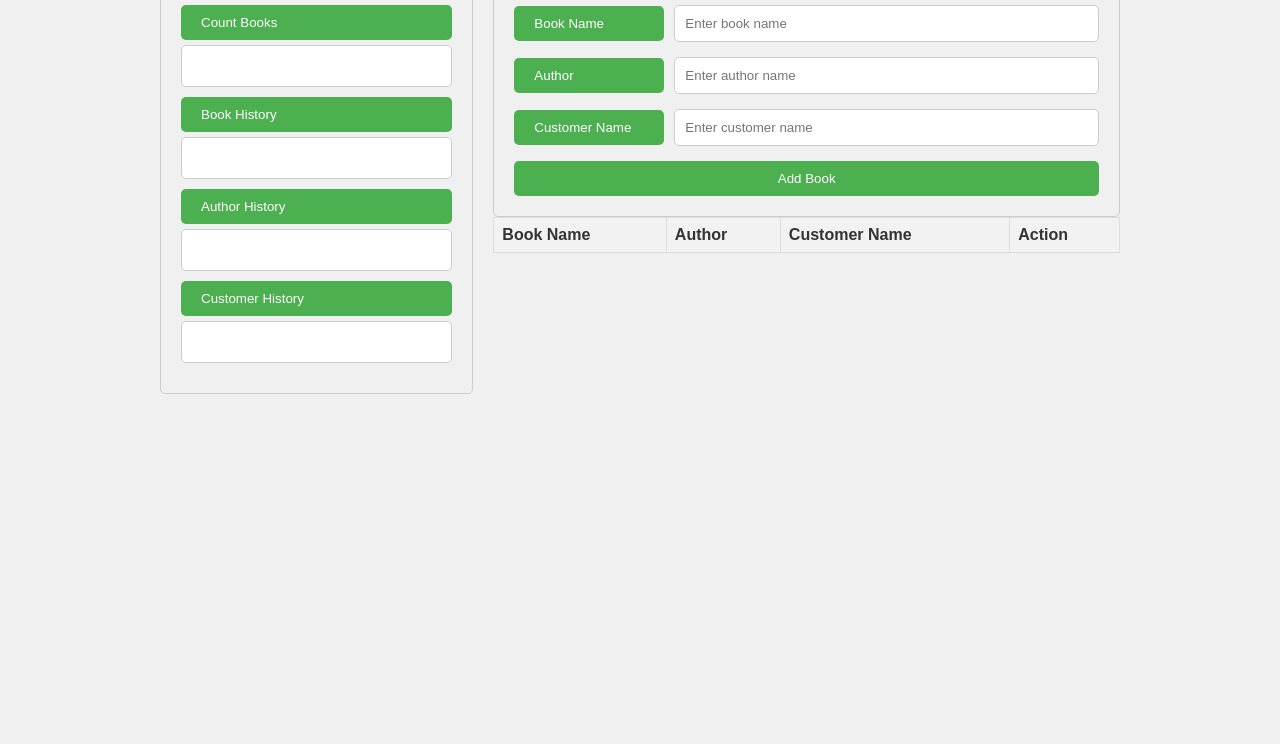
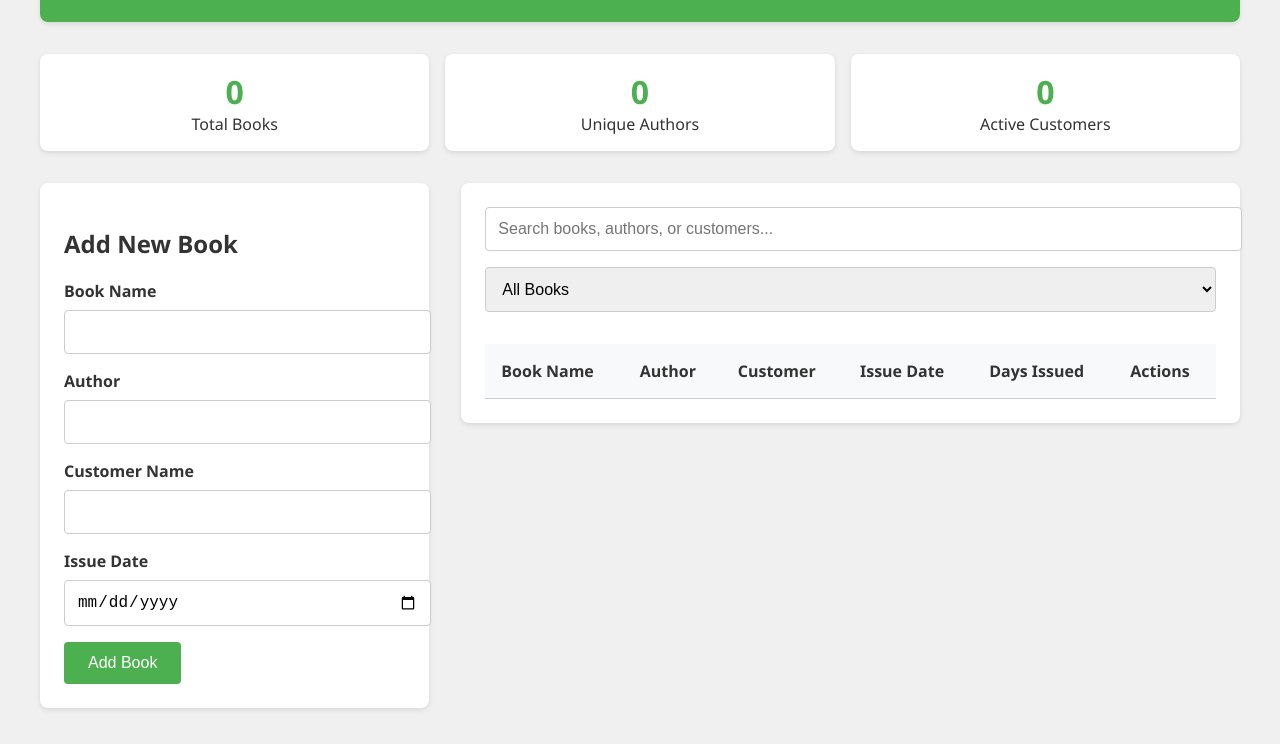
Before and after one commit to KattamanchiHemanthKumar/Literary-Log, a plain HTML site: page index.html in a window 1280 px wide. Shown: the part 116-860 px from the top of the page. Before the commit the page ends 800 px from the top, so only its background shows below. Drawn offline with Linux system fonts and the light colour scheme.

Commit message:
Add files via upload

```diff
--- a/index.html
+++ b/index.html
@@ -3,58 +3,79 @@
 <head>
     <meta charset="UTF-8">
     <meta name="viewport" content="width=device-width, initial-scale=1.0">
-    <title>Literary Log</title>
     <link rel="stylesheet" href="style.css">
+    <title>SmartLiber Pro</title>
 </head>
 <body>
-    <div class="container mt-4">
-        <h1>Literary Log</h1>
-        <div class="grid-container">
-            <div class="history-container">
-                <div class="history-item">
-                    <button id="countButton">Count Books</button>
-                    <div id="countHistory"></div>
+    <div class="container">
+        <div class="header">
+            <h1>📚 SmartLiber Pro</h1>
         </div>
-                <div class="history-item">
-                    <button id="historyButton">Book History</button>
-                    <div id="bookHistory"></div>
+
+        <div class="stats-container">
+            <div class="stat-card">
+                <div class="stat-number" id="totalBooks">0</div>
+                <div>Total Books</div>
             </div>
-                <div class="history-item">
-                    <button id="authorHistoryButton">Author History</button>
-                    <div id="authorHistory"></div>
+            <div class="stat-card">
+                <div class="stat-number" id="totalAuthors">0</div>
+                <div>Unique Authors</div>
             </div>
-                <div class="history-item">
-                    <button id="customerHistoryButton">Customer History</button>
-                    <div id="customerHistory"></div>
+            <div class="stat-card">
+                <div class="stat-number" id="totalCustomers">0</div>
+                <div>Active Customers</div>
             </div>
         </div>
 
-            <div class="book-container">
-                <form id="libraryForm" class="form-container">
+        <div class="grid-container">
+            <div class="side-panel">
+                <div class="card">
+                    <h2>Add New Book</h2>
+                    <form id="libraryForm">
                         <div class="form-group">
-                        <button type="button" class="form-label">Book Name</button>
-                        <input type="text" class="form-control" id="bookName" placeholder="Enter book name">
+                            <label for="bookName">Book Name</label>
+                            <input type="text" id="bookName" class="form-control" required>
                         </div>
                         <div class="form-group">
-                        <button type="button" class="form-label">Author</button>
-                        <input type="text" class="form-control" id="author" placeholder="Enter author name">
+                            <label for="author">Author</label>
+                            <input type="text" id="author" class="form-control" required>
                         </div>
                         <div class="form-group">
-                        <button type="button" class="form-label">Customer Name</button>
-                        <input type="text" class="form-control" id="customerName" placeholder="Enter customer name">
+                            <label for="customerName">Customer Name</label>
+                            <input type="text" id="customerName" class="form-control" required>
+                        </div>
+                        <div class="form-group">
+                            <label for="issueDate">Issue Date</label>
+                            <input type="date" id="issueDate" class="form-control" required>
                         </div>
                         <button type="submit" class="btn btn-primary">Add Book</button>
                     </form>
+                    <div id="message" class="message"></div>
+                </div>
+            </div>
 
-                <div id="message" class="message"></div>
-
-                <table class="table mt-4">
+            <div class="main-content">
+                <div class="card">
+                    <div class="search-container">
+                        <input type="text" id="searchInput" class="form-control" placeholder="Search books, authors, or customers...">
+                    </div>
+                    <div class="filter-container">
+                        <select id="filterType" class="form-control">
+                            <option value="all">All Books</option>
+                            <option value="overdue">Overdue Books</option>
+                            <option value="recent">Recently Added</option>
+                        </select>
+                    </div>
+                    <div class="table-responsive">
+                        <table>
                             <thead>
                                 <tr>
                                     <th>Book Name</th>
                                     <th>Author</th>
-                            <th>Customer Name</th>
-                            <th>Action</th>
+                                    <th>Customer</th>
+                                    <th>Issue Date</th>
+                                    <th>Days Issued</th>
+                                    <th>Actions</th>
                                 </tr>
                             </thead>
                             <tbody id="tableBody"></tbody>
@@ -62,6 +83,8 @@
                     </div>
                 </div>
             </div>
+        </div>
+    </div>
 
 <script src="script.js"></script>
 </body>
--- a/script.js
+++ b/script.js
@@ -1,125 +1,119 @@
 document.addEventListener('DOMContentLoaded', () => {
     const libraryForm = document.getElementById('libraryForm');
-    const bookNameInput = document.getElementById('bookName');
-    const authorInput = document.getElementById('author');
-    const customerNameInput = document.getElementById('customerName');
     const tableBody = document.getElementById('tableBody');
     const messageDiv = document.getElementById('message');
-    const countButton = document.getElementById('countButton');
-    const historyButton = document.getElementById('historyButton');
-    const customerHistoryButton = document.getElementById('customerHistoryButton');
-    const authorHistoryButton = document.getElementById('authorHistoryButton'); // New button for author history
-    const countHistory = document.getElementById('countHistory');
-    const bookHistory = document.getElementById('bookHistory');
-    const customerHistory = document.getElementById('customerHistory');
-    const authorHistory = document.getElementById('authorHistory'); // New element for author history
+    const searchInput = document.getElementById('searchInput');
+    const filterType = document.getElementById('filterType');
 
-    // Array to store book data, with each entry including a "removed" status
-    const books = [];
-    const authors = []; // Array to keep track of authors
+    let books = JSON.parse(localStorage.getItem('books')) || [];
+
+    function updateStats() {
+        const activeBooks = books.filter(book => !book.returned);
+        const uniqueAuthors = [...new Set(books.map(book => book.author))];
+        const uniqueCustomers = [...new Set(books.filter(book => !book.returned).map(book => book.customerName))];
+
+        document.getElementById('totalBooks').textContent = activeBooks.length;
+        document.getElementById('totalAuthors').textContent = uniqueAuthors.length;
+        document.getElementById('totalCustomers').textContent = uniqueCustomers.length;
+    }
+
+    function showMessage(text, type) {
+        messageDiv.textContent = text;
+        messageDiv.className = `message ${type}`;
+        messageDiv.style.display = 'block';
+        setTimeout(() => {
+            messageDiv.style.display = 'none';
+        }, 3000);
+    }
+
+    function calculateDaysIssued(issueDate) {
+        const difference = new Date().getTime() - new Date(issueDate).getTime();
+        return Math.ceil(difference / (1000 * 3600 * 24));
+    }
+
+    function addBookToTable(book) {
+        const daysIssued = calculateDaysIssued(book.issueDate);
+        const row = document.createElement('tr');
+        row.innerHTML = `
+            <td>${book.bookName}</td>
+            <td>${book.author}</td>
+            <td>${book.customerName}</td>
+            <td>${new Date(book.issueDate).toLocaleDateString()}</td>
+            <td>${daysIssued} days</td>
+            <td>
+                <button class="btn btn-danger btn-sm return-book">Return</button>
+            </td>
+        `;
+
+        if (daysIssued > 14) {
+            row.style.backgroundColor = '#fff3cd';
+        }
+
+        row.querySelector('.return-book').addEventListener('click', () => {
+            book.returned = true;
+            row.remove();
+            localStorage.setItem('books', JSON.stringify(books));
+            updateStats();
+            showMessage('Book returned successfully!', 'success');
+        });
+
+        tableBody.appendChild(row);
+    }
+
+    function filterAndDisplayBooks() {
+        const searchTerm = searchInput.value.toLowerCase();
+        const filterValue = filterType.value;
+
+        tableBody.innerHTML = '';
+
+        let filteredBooks = books.filter(book => !book.returned);
+
+        if (filterValue === 'overdue') {
+            filteredBooks = filteredBooks.filter(book =>
+                calculateDaysIssued(book.issueDate) > 14
+            );
+        } else if (filterValue === 'recent') {
+            filteredBooks = filteredBooks.filter(book =>
+                calculateDaysIssued(book.issueDate) <= 7
+            );
+        }
+
+        if (searchTerm) {
+            filteredBooks = filteredBooks.filter(book =>
+                book.bookName.toLowerCase().includes(searchTerm) ||
+                book.author.toLowerCase().includes(searchTerm) ||
+                book.customerName.toLowerCase().includes(searchTerm)
+            );
+        }
+
+        filteredBooks.forEach(addBookToTable);
+    }
 
     libraryForm.addEventListener('submit', (event) => {
         event.preventDefault();
 
-        const bookName = bookNameInput.value;
-        const author = authorInput.value;
-        const customerName = customerNameInput.value;
+        const newBook = {
+            bookName: document.getElementById('bookName').value,
+            author: document.getElementById('author').value,
+            customerName: document.getElementById('customerName').value,
+            issueDate: document.getElementById('issueDate').value,
+            returned: false
+        };
 
-        if (bookName && author && customerName) {
-            const newBook = {
-                bookName: bookName,
-                author: author,
-                customerName: customerName,
-                removed: false  // Track if the book is removed
-            };
-            books.push(newBook);
+        books.push(newBook);
+        localStorage.setItem('books', JSON.stringify(books));
 
-            // Add author to the authors array if it's not already included
-            if (!authors.includes(author)) {
-                authors.push(author);
-            }
+        addBookToTable(newBook);
+        updateStats();
 
-            addBookToTable(newBook);
-
-            // Clear form fields
-            bookNameInput.value = '';
-            authorInput.value = '';
-            customerNameInput.value = '';
-
-            // Display success message
-            messageDiv.textContent = 'Book added successfully!';
-            setTimeout(() => {
-                messageDiv.textContent = '';
-            }, 2000);
-        } else {
-            // Display error message
-            messageDiv.textContent = 'Please fill in all fields.';
-            setTimeout(() => {
-                messageDiv.textContent = '';
-            }, 2000);
-        }
+        libraryForm.reset();
+        showMessage('Book added successfully!', 'success');
     });
 
-    // Function to add a book to the table
-    function addBookToTable(book) {
-        const newRow = document.createElement('tr');
-        newRow.innerHTML = `
-            <td>${book.bookName}</td>
-            <td>${book.author}</td>
-            <td>${book.customerName}</td>
-            <td><button class="remove-book">Remove</button></td>
-        `;
-        tableBody.appendChild(newRow);
+    searchInput.addEventListener('input', filterAndDisplayBooks);
+    filterType.addEventListener('change', filterAndDisplayBooks);
 
-        // Event listener to remove a book
-        newRow.querySelector('.remove-book').addEventListener('click', () => {
-            book.removed = true;  // Mark the book as removed in the array
-            newRow.remove();
-
-            // Remove the author from authors array if there are no more books by that author
-            const authorBooks = books.filter(b => b.author === book.author && !b.removed);
-            if (authorBooks.length === 0) {
-                const authorIndex = authors.indexOf(book.author);
-                if (authorIndex !== -1) {
-                    authors.splice(authorIndex, 1);
-                }
-            }
-        });
-    }
-
-    // Count Books
-    countButton.addEventListener('click', () => {
-        const activeBooks = books.filter(book => !book.removed).length;
-        countHistory.textContent = `Total Books: ${activeBooks}`;
-    });
-
-    // Display Book History
-    historyButton.addEventListener('click', () => {
-        let historyString = '';
-        books.forEach(book => {
-            if (!book.removed) {
-                historyString += `<p>${book.bookName} by ${book.author} issued to ${book.customerName}</p>`;
-            }
-        });
-        bookHistory.innerHTML = historyString;
-    });
-
-    // Display Customer History (includes removed books)
-    customerHistoryButton.addEventListener('click', () => {
-        const customers = [...new Set(books.map(book => book.customerName))];
-        let historyString = '';
-        customers.forEach(customer => {
-            historyString += `<p>${customer}</p>`;
-        });
-        customerHistory.innerHTML = historyString;
-    });
-
-    // Display Author History (current active authors)
-    authorHistoryButton.addEventListener('click', () => {
-        let historyString = '';
-        authors.forEach(author => {
-            historyString += `<p>${author}</p>`;
-        });
-        authorHistory.innerHTML = historyString;
-    });
+    // Initial load
+    books.filter(book => !book.returned).forEach(addBookToTable);
+    updateStats();
 });
--- a/style.css
+++ b/style.css
@@ -1,141 +1,168 @@
+:root {
+    --primary-color: #4CAF50;
+    --danger-color: #f44336;
+    --background-color: #f0f0f0;
+    --border-color: #ccc;
+    --shadow: 0 2px 5px rgba(0, 0, 0, 0.1);
+}
+
 body {
-    font-family: Arial, sans-serif;
-    background-color: rgb(240, 240, 240);
+    font-family: 'Segoe UI', Tahoma, Geneva, Verdana, sans-serif;
+    background-color: var(--background-color);
     margin: 0;
     padding: 0;
+    color: #333;
 }
 
 .container {
-    max-width: 960px;
+    max-width: 1200px;
     margin: 0 auto;
     padding: 20px;
+}
+
+.header {
+    background-color: var(--primary-color);
+    color: white;
+    padding: 1rem;
+    text-align: center;
+    margin-bottom: 2rem;
+    border-radius: 8px;
+    box-shadow: var(--shadow);
 }
 
 .grid-container {
     display: grid;
     grid-template-columns: 1fr 2fr;
-    gap: 20px;
+    gap: 2rem;
 }
 
-.history-container {
-    border: 1px solid #ccc;
-    padding: 20px;
-    border-radius: 5px;
-    background-color: #f0f0f0;
-}
-
-.history-item {
-    margin-bottom: 10px;
-}
-
-.history-item button {
-    margin-bottom: 5px;
-    background-color: rgb(76, 175, 80);
-    color: white;
-    border: none;
-    padding: 10px 20px;
-    border-radius: 5px;
-    cursor: pointer;
-    width: 100%;
-    text-align: left;
-}
-
-
-.form-container {
-    border: 1px solid #ccc;
-    padding: 20px;
-    border-radius: 5px;
-    background-color: #f0f0f0;
+.card {
+    background: white;
+    border-radius: 8px;
+    padding: 1.5rem;
+    box-shadow: var(--shadow);
+    margin-bottom: 1rem;
 }
 
 .form-group {
-    display: flex;
-    align-items: center;
-    margin-bottom: 15px;
+    margin-bottom: 1rem;
 }
 
-.form-label {
-    background-color: rgb(76, 175, 80);
-    color: white;
-    border: none;
-    padding: 10px 20px;
-    border-radius: 5px;
-    cursor: default;
-    margin-right: 10px;
-    width: 150px;
-    text-align: left;
+.form-group label {
+    display: block;
+    margin-bottom: 0.5rem;
+    font-weight: 600;
 }
 
 .form-control {
-    flex-grow: 1;
-    padding: 10px;
-    border: 1px solid rgb(204, 204, 204);
-    border-radius: 5px;
-    background-color: rgb(255, 255, 255);
+    width: 100%;
+    padding: 0.75rem;
+    border: 1px solid var(--border-color);
+    border-radius: 4px;
+    font-size: 1rem;
+}
+
+.btn {
+    padding: 0.75rem 1.5rem;
+    border: none;
+    border-radius: 4px;
+    cursor: pointer;
+    font-size: 1rem;
+    transition: all 0.3s ease;
 }
 
 .btn-primary {
-    background-color: rgb(76, 175, 80);
+    background-color: var(--primary-color);
     color: white;
-    border: none;
-    padding: 10px 20px;
-    border-radius: 5px;
-    cursor: pointer;
-    width: 100%;
-    text-align: center;
 }
 
-.table-container {
-    border: 1px solid #ccc;
-    padding: 20px;
-    border-radius: 5px;
-    background-color: #fff;
-    box-shadow: 0 2px 5px rgba(0, 0, 0, 0.1);
+.btn-danger {
+    background-color: var(--danger-color);
+    color: white;
+}
+
+.btn:hover {
+    opacity: 0.9;
+    transform: translateY(-1px);
+}
+
+.table-responsive {
+    overflow-x: auto;
 }
 
 table {
     width: 100%;
     border-collapse: collapse;
+    margin-top: 1rem;
 }
 
 th, td {
-    border: 1px solid #ddd;
-    padding: 8px;
+    padding: 1rem;
     text-align: left;
+    border-bottom: 1px solid var(--border-color);
 }
 
 th {
-    background-color: #f2f2f2;
-    font-weight: bold;
-    color: #333;
-}
-
-.remove-book {
-    background-color: rgb(244, 67, 54);
-    color: white;
-    border: none;
-    padding: 5px 10px;
-    border-radius: 3px;
-    cursor: pointer;
+    background-color: #f8f9fa;
+    font-weight: 600;
 }
 
 .message {
-    color: rgb(255, 0, 0);
-    font-weight: bold;
+    padding: 1rem;
+    margin: 1rem 0;
+    border-radius: 4px;
+    display: none;
 }
 
-.history-item div {
-    padding: 5px;
-    height: auto;
-    border: 1px solid rgb(204, 204, 204);
-    border-radius: 5px;
-    background-color: rgb(255, 255, 255);
-    font-size: 14px;
-    margin-bottom: 5px;
+.message.success {
+    background-color: #d4edda;
+    color: #155724;
+    border: 1px solid #c3e6cb;
 }
 
-#countHistory, #bookHistory, #authorHistory, #customerHistory {
-    padding: 5px;
-    font-size: 14px;
-    min-height: 30px;
+.message.error {
+    background-color: #f8d7da;
+    color: #721c24;
+    border: 1px solid #f5c6cb;
 }
+
+.stats-container {
+    display: grid;
+    grid-template-columns: repeat(auto-fit, minmax(200px, 1fr));
+    gap: 1rem;
+    margin-bottom: 2rem;
+}
+
+.stat-card {
+    background: white;
+    padding: 1rem;
+    border-radius: 8px;
+    text-align: center;
+    box-shadow: var(--shadow);
+}
+
+.stat-number {
+    font-size: 2rem;
+    font-weight: bold;
+    color: var(--primary-color);
+}
+
+.search-container {
+    margin-bottom: 1rem;
+}
+
+.filter-container {
+    display: flex;
+    gap: 1rem;
+    margin-bottom: 1rem;
+}
+
+@media (max-width: 768px) {
+    .grid-container {
+        grid-template-columns: 1fr;
+    }
+
+    .stats-container {
+        grid-template-columns: repeat(2, 1fr);
+    }
+}
```
Lines whose indentation alone changed are shown as unchanged.
